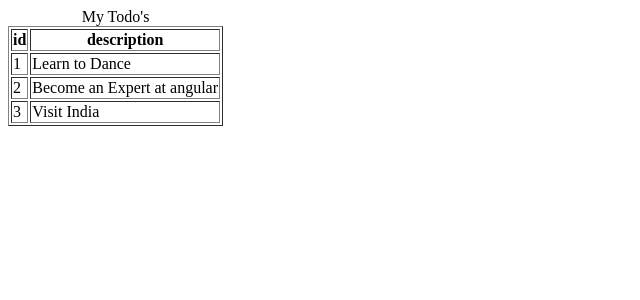
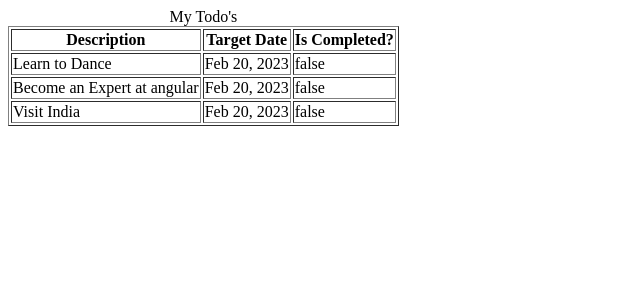
Before and after one commit to Drachbar/angular-todo-app, an Angular app: page /todos in a window 1280 px wide. Shown: the top 300 px of the page, without its empty margins (0-640 px from the left). Built offline with nearby package versions, Linux system fonts and the light colour scheme.

Commit message:
Create a toto class

```diff
--- a/src/app/app.module.ts
+++ b/src/app/app.module.ts
@@ -6,7 +6,7 @@
 import { WelcomeComponent } from './welcome/welcome.component';
 import { HelloComponent } from './hello/hello.component';
 import { LoginComponent } from './login/login.component';
-import {FormsModule} from "@angular/forms";
+import { FormsModule } from "@angular/forms";
 import { ErrorComponent } from './error/error.component';
 import { ListTodosComponent } from './list-todos/list-todos.component';
 
--- a/src/app/list-todos/list-todos.component.html
+++ b/src/app/list-todos/list-todos.component.html
@@ -2,14 +2,16 @@
   <caption>My Todo's</caption>
   <thead>
     <tr>
-      <th>id</th>
-      <th>description</th>
+      <th>Description</th>
+      <th>Target Date</th>
+      <th>Is Completed?</th>
     </tr>
   </thead>
   <tbody>
   <tr *ngFor="let todo of todos">
-    <td>{{todo.id}}</td>
     <td>{{todo.description}}</td>
+    <td>{{todo.targetDate | date}}</td>
+    <td>{{todo.done}}</td>
   </tr>
   </tbody>
 </table>
--- a/src/app/list-todos/list-todos.component.ts
+++ b/src/app/list-todos/list-todos.component.ts
@@ -1,4 +1,14 @@
 import { Component } from '@angular/core';
+
+export class Todo {
+  constructor(
+    public id: number,
+    public description: string,
+    public done: boolean,
+    public targetDate: Date
+    ) {
+  }
+}
 
 @Component({
   selector: 'app-list-todos',
@@ -7,8 +17,8 @@
 })
 export class ListTodosComponent {
   todos = [
-    {id: 1, description : 'Learn to Dance'},
-    {id: 2, description : 'Become an Expert at angular'},
-    {id: 3, description : 'Visit India'},
+    new Todo(1, 'Learn to Dance', false, new Date()),
+    new Todo(2, 'Become an Expert at angular', false, new Date()),
+    new Todo(3, 'Visit India', false, new Date()),
   ]
 }
```
